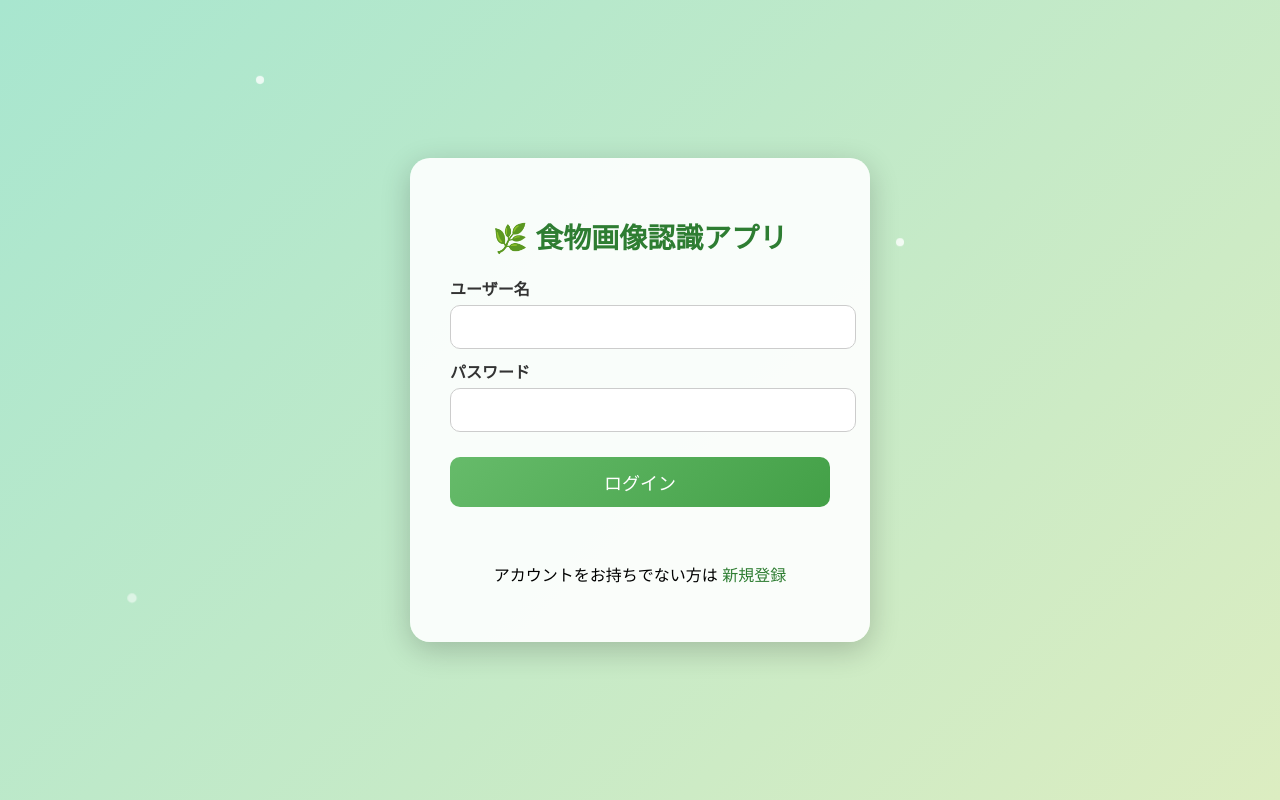
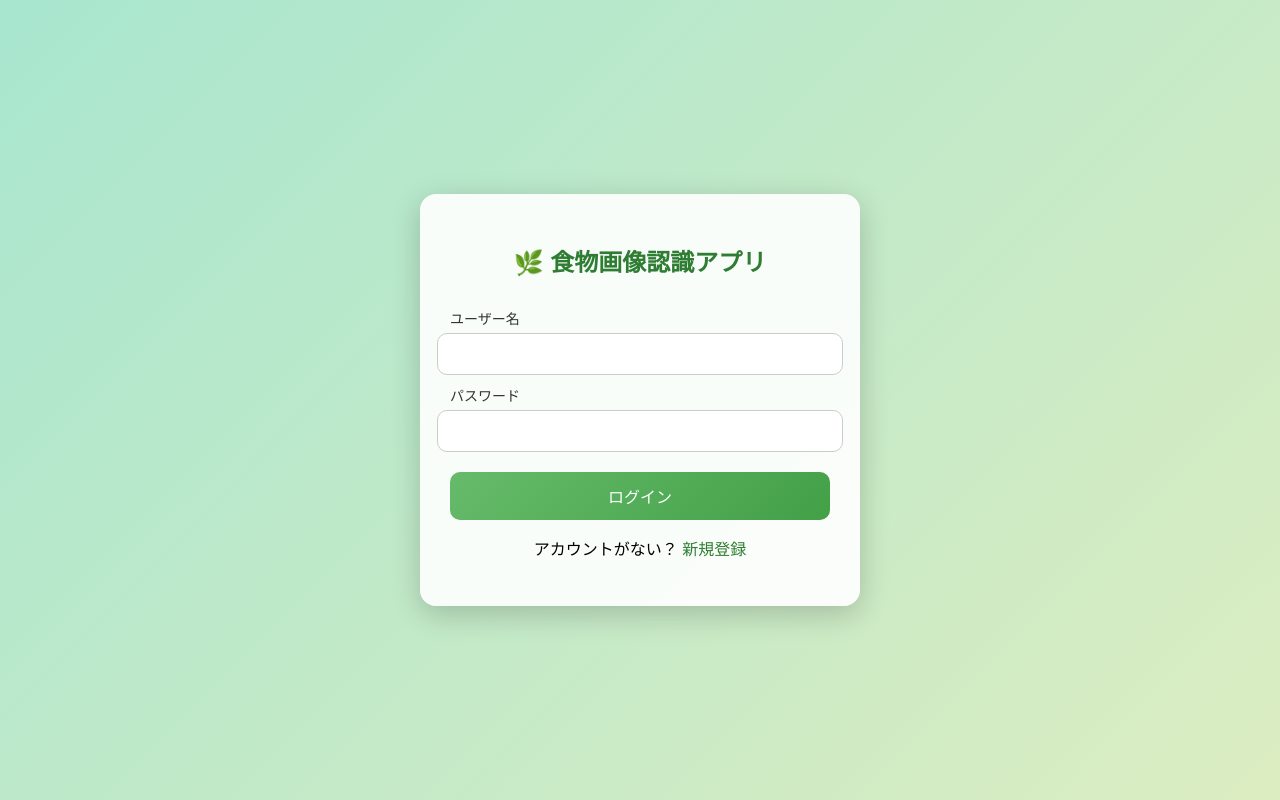
Before and after one commit to yuuya1127/Plant, a Flask app: page /login in a window 1280 px wide. Run offline with Flask 3, Linux system fonts and the light colour scheme; parts of the project's set-up code (start-up, migrations or seed data) failed here and were passed over.

Commit message:
ログイン

```diff
--- a/app.py
+++ b/app.py
@@ -67,7 +67,7 @@ def register():
     # GET時は通常の画面表示
     return render_template('register.html')
 
-@app.route("/login", methods=["GET", "POST"])
+@login_bp.route("/login", methods=["GET", "POST"])
 def login():
     error = ""
 
@@ -79,7 +79,6 @@ def login():
             error = "ユーザー名とパスワードを入力してください。"
             return render_template("login.html", error=error, success=False, username=username)
 
-        # DB 検索
         conn = get_connection()
         cursor = conn.cursor(dictionary=True)
         cursor.execute(
@@ -94,15 +93,14 @@ def login():
             error = "ユーザー名またはパスワードが違います。"
             return render_template("login.html", error=error, success=False, username=username)
 
-        # ★★★ ログイン成功 → アニメーション表示 ★★★
+        # ★ ログイン成功 ★
         session["username"] = user["username"]
         session["user_id"] = user["id"]
 
-        return render_template("login.html", success=True, username=username, error="")
+        # ★ 正しく index に飛ぶコード
+        return redirect(url_for("index"))
 
-    # GET時
     return render_template("login.html", error="", success=False)
-
 
 @login_bp.route("/user-info")
 def welcome():
--- a/routes/login_routes.py
+++ b/routes/login_routes.py
@@ -1,12 +1,12 @@
 from flask import Blueprint, render_template, request, session, redirect, url_for
-from db import get_connection  # ← DB接続関数を忘れずに
+from db import get_connection
 from datetime import timedelta
 
 login_bp = Blueprint("login_bp", __name__)
 
-# セッションの有効期限（例：30分）
-# app.py 側で app.permanent_session_lifetime = timedelta(minutes=30) を設定してもOK
-
+# -----------------------------------------
+# 🔑 ログイン処理
+# -----------------------------------------
 @login_bp.route("/login", methods=["GET", "POST"])
 def login():
     error = ""
@@ -15,48 +15,54 @@ def login():
         username = request.form.get("username", "").strip()
         password = request.form.get("password", "").strip()
 
+        # 入力チェック
         if not username or not password:
             error = "ユーザー名とパスワードを入力してください。"
-        else:
-            conn = get_connection()
-            cursor = conn.cursor(dictionary=True)
-            cursor.execute(
-                "SELECT * FROM users WHERE BINARY username = %s AND BINARY password = %s",
-                (username, password)
-            )
-            user = cursor.fetchone()
-            cursor.close()
-            conn.close()
+            return render_template("login.html", error=error, success=False, username=username)
 
-            if not user:
-                error = "ユーザー名またはパスワードが違います。"
-            else:
-                # 🔹 セッションに保存して「ログイン済み」として扱う
-                session["username"] = username
-                session["just_logged_in"] = True  # ← ログイン直後だけ True
-                return redirect(url_for("login_bp.welcome"))  # ログイン後に別画面へ
+        # DB検索
+        conn = get_connection()
+        cursor = conn.cursor(dictionary=True)
+        cursor.execute(
+            "SELECT * FROM users WHERE BINARY username = %s AND BINARY password = %s",
+            (username, password)
+        )
+        user = cursor.fetchone()
+        cursor.close()
+        conn.close()
 
-    return render_template("login.html", error=error)
+        if not user:
+            error = "ユーザー名またはパスワードが違います。"
+            return render_template("login.html", error=error, success=False, username=username)
+
+        # ログイン成功
+        session["username"] = user["username"]
+        session["user_id"] = user["id"]
+
+        # ログイン後に user-info へ移動
+        return redirect(url_for("login_bp.welcome"))
+
+    return render_template("login.html", error="", success=False, username="")
 
 
-@login_bp.route("/user-info")
-def welcome():
-    username = session.get("username")
-    just_logged_in = session.pop("just_logged_in", False)  # 一度だけ取り出して削除
-
-    if not username:
-        # 未ログインならログインページへ戻す
-        return redirect(url_for("login_bp.login"))
-
-    # just_logged_in が True のときだけ演出を出す
-    if just_logged_in:
-        message = f"ようこそ、{username} さん！"
-    else:
-        message = f"{username} さん、こんにちは。"
-
-    return render_template("user_info.html", message=message)
-
+# -----------------------------------------
+# 🔑 ログアウト
+# -----------------------------------------
 @login_bp.route("/logout")
 def logout():
     session.clear()
     return redirect(url_for("login_bp.login"))
+
+
+# -----------------------------------------
+# 🔑 ユーザー情報ページ
+# -----------------------------------------
+@login_bp.route("/user-info")
+def welcome():
+    username = session.get("username")
+
+    if not username:
+        return redirect(url_for("login_bp.login"))
+
+    # ← message をここで渡す必要がある！
+    return render_template("user_info.html", message=f"{username} さん、ログインおかえりなさい！")
--- a/templates/index.html
+++ b/templates/index.html
@@ -242,7 +242,7 @@
       <div class="dropdown" id="dropdownMenu">
         <div class="username">{{ session.get('username') }} さん</div>
         <a href="/history">履歴</a>
-        <a href="{{ url_for('login_bp.logout') }}">ログアウト</a>
+        <a href="{{ url_for('logout') }}">ログアウト</a>
       </div>
     </div>
     {% else %}
--- a/templates/login.html
+++ b/templates/login.html
@@ -7,90 +7,83 @@
 <style>
     body {
         margin: 0;
+        padding: 0;
         font-family: 'Poppins', sans-serif;
+        /* 🌿 自然・植物感のあるグラデーション */
         background: linear-gradient(135deg, #a8e6cf, #dcedc1);
-        height: 100vh;
         display: flex;
         justify-content: center;
         align-items: center;
-        overflow: hidden;
-        position: relative;
+        height: 100vh;
     }
 
-    /* 光の粒 */
-    .particle {
-        position: absolute;
-        width: 8px;
-        height: 8px;
-        background: rgba(255, 255, 255, 0.8);
-        border-radius: 50%;
-        animation: float 6s ease-in-out infinite;
+    .login-container {
+        width: 90%;
+        max-width: 380px;
+        padding: 30px;
+        border-radius: 16px;
+        box-shadow: 0 8px 30px rgba(0,0,0,0.2);
+        background: rgba(255, 255, 255, 0.9);
+        text-align: center;
     }
 
-    @keyframes float {
-        0% { transform: translateY(0) scale(1); opacity: 1; }
-        50% { transform: translateY(-50px) scale(1.2); opacity: 0.6; }
-        100% { transform: translateY(0) scale(1); opacity: 1; }
+    h2 {
+        margin-bottom: 20px;
+        color: #2e7d32; /* 植物系グリーン */
     }
 
-    /* ログインカード */
-    .login-card {
-        background: rgba(255, 255, 255, 0.9);
-        border-radius: 20px;
-        padding: 40px;
-        width: 380px;
-        text-align: center;
-        box-shadow: 0 8px 30px rgba(0, 0, 0, 0.2);
-        position: relative;
-        z-index: 2;
-        transition: 0.3s ease;
-    }
-
-    h1 {
-        color: #2e7d32;
-        font-size: 28px;
-        margin-bottom: 20px;
+    form {
+        display: flex;
+        flex-direction: column;
+        align-items: center; /* 入力欄を中央寄せ */
+        width: 100%;
     }
 
     label {
+        font-size: 14px;
         display: block;
-        text-align: left;
+        margin-bottom: 5px;
         margin-top: 10px;
-        font-weight: bold;
         color: #333;
+        width: 100%;
+        text-align: left; /* ラベルは左寄せ */
     }
 
-    input[type="text"], input[type="password"] {
+    input {
         width: 100%;
         padding: 12px;
-        margin-top: 5px;
         border-radius: 10px;
         border: 1px solid #ccc;
-        font-size: 16px;
+        font-size: 14px;
+        text-align: center; /* 入力文字を中央寄せ */
     }
 
-    button {
+    .btn {
+        margin-top: 20px;
         width: 100%;
-        margin-top: 25px;
         padding: 12px;
-        font-size: 18px;
         background: linear-gradient(135deg, #66bb6a, #43a047);
+        border: none;
         color: white;
-        border: none;
+        font-size: 16px;
         border-radius: 10px;
         cursor: pointer;
         transition: 0.3s;
     }
 
-    button:hover {
+    .btn:hover {
         background: linear-gradient(135deg, #43a047, #388e3c);
     }
 
-    .error-message {
+    .message {
         color: red;
+        text-align: center;
+        margin-top: 10px;
+    }
+
+    .register-link {
+        text-align: center;
         margin-top: 15px;
-        font-weight: bold;
-        min-height: 24px;
     }
 
     a {
@@ -98,102 +91,34 @@
         text-decoration: none;
     }
 
-    /* 🌱 成長する芽アニメーション（確実に見える改良版） */
-    .welcome-container {
-        position: fixed;
-        top: 50%;
-        left: 50%;
-        transform: translate(-50%, -50%);
-        text-align: center;
-        animation: fadeIn 1.2s ease-in-out;
-        background-color: rgba(255, 255, 255, 0.85);
-        padding: 40px;
-        border-radius: 16px;
-        box-shadow: 0 4px 12px rgba(0,0,0,0.3);
-        width: 90%;
-        max-width: 400px;
-        z-index: 1000;
-    }
-
-    .sprout {
-        width: 30px;
-        height: 30px;
-        background: #000000; /* ← 黒で視認性UP */
-        margin: 0 auto;
-        border-radius: 10px;
-        transform-origin: bottom center;
-        animation: grow 2s ease-out forwards;
-    }
-
-    @keyframes grow {
-        0% { transform: scaleY(0); }
-        50% { transform: scaleY(1.2); }
-        100% { transform: scaleY(1); }
-    }
-
-    .welcome {
-        opacity: 0;
-        font-size: 1.5rem;
-        margin-top: 15px;
-        animation: fadeInUp 1s ease-in-out 2s forwards;
-        color: #2e7d32;
-    }
-
-    @keyframes fadeInUp {
-        from { opacity: 0; transform: translateY(20px); }
-        to { opacity: 1; transform: translateY(0); }
-    }
-
-    @keyframes fadeIn {
-        from { opacity: 0; transform: translateY(20px); }
-        to { opacity: 1; transform: translateY(0); }
+    a:hover {
+        text-decoration: underline;
     }
 </style>
 </head>
 <body>
-    <!-- 光の粒 -->
-    <div class="particle" style="top:10%;left:20%;animation-delay:0s;"></div>
-    <div class="particle" style="top:30%;left:70%;animation-delay:1s;"></div>
-    <div class="particle" style="top:60%;left:40%;animation-delay:2s;"></div>
-    <div class="particle" style="top:80%;left:10%;animation-delay:3s;"></div>
 
-    <div class="login-card" id="loginCard">
-        <h1>🌿 食物画像認識アプリ</h1>
+<div class="login-container">
+    <h2>🌿 食物画像認識アプリ</h2>
 
-        <form id="loginForm" action="/login" method="post">
-            <label>ユーザー名</label>
-            <input type="text" name="username" value="{{ username if username else '' }}">
+    {% if error %}
+        <p class="message">{{ error }}</p>
+    {% endif %}
 
-            <label>パスワード</label>
-            <input type="password" name="password">
+    <form action="/login" method="POST">
+        <label>ユーザー名</label>
+        <input type="text" name="username">
 
-            <button type="submit">ログイン</button>
-        </form>
+        <label>パスワード</label>
+        <input type="password" name="password">
 
-        <div class="error-message">
-            {% if error %}
-                {{ error }}
-            {% endif %}
-        </div>
+        <button class="btn" type="submit">ログイン</button>
+    </form>
 
-        <p>アカウントをお持ちでない方は <a href="/register">新規登録</a></p>
+    <div class="register-link">
+        <p>アカウントがない？ <a href="/register">新規登録</a></p>
     </div>
+</div>
 
-    <!-- 🌱 ログイン成功時アニメーション -->
-    {% if success %}
-    <div class="welcome-container">
-        <div class="sprout" id="sprout"></div>
-        <div class="welcome" id="welcomeText">
-            🌱 ようこそ、{{ username }} さん！
-        </div>
-    </div>
-
-    <script>
-        document.getElementById("loginForm").style.display = "none";
-        setTimeout(() => {
-            window.location.href = "/";
-        }, 4000);
-    </script>
-    {% endif %}
 </body>
 </html>
```
